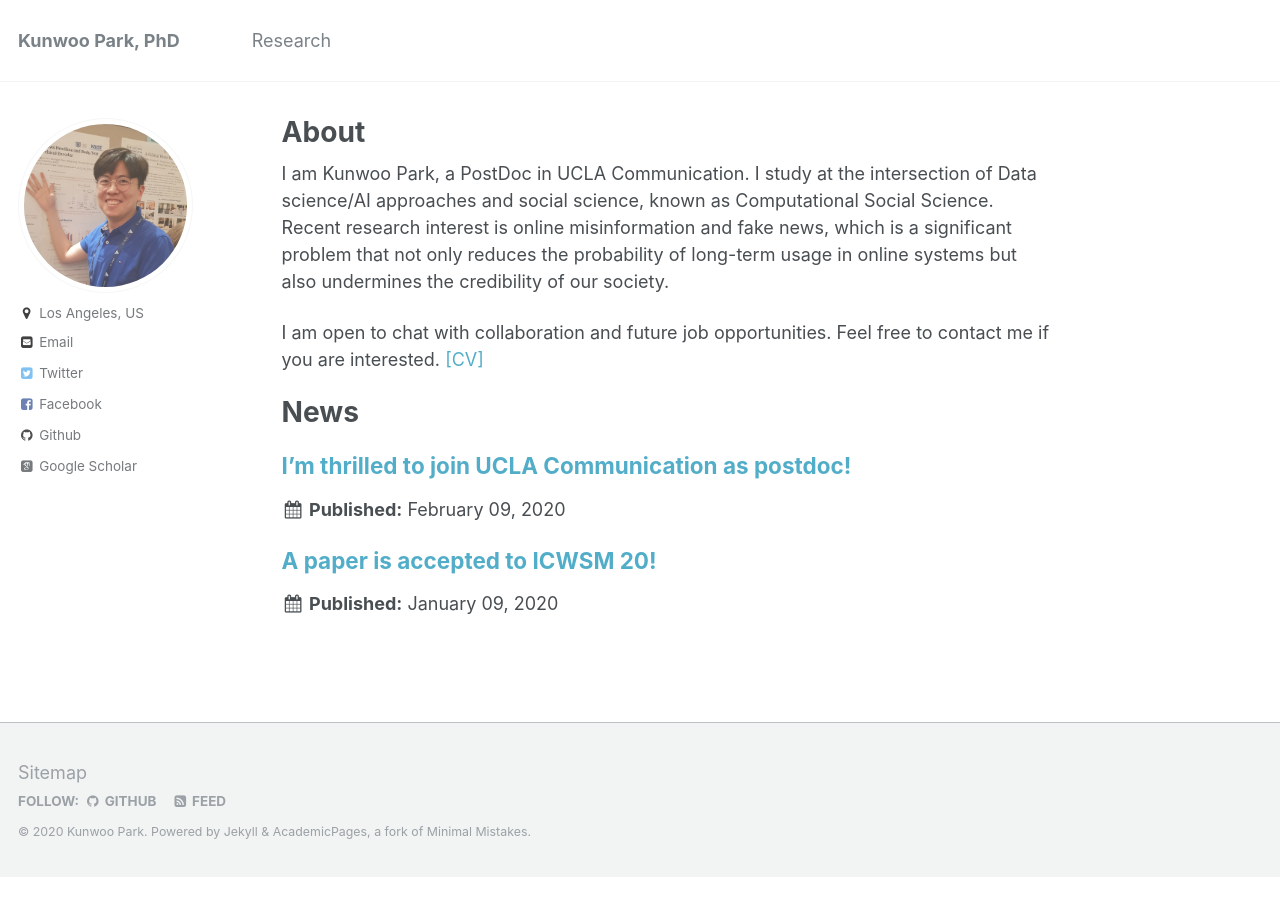
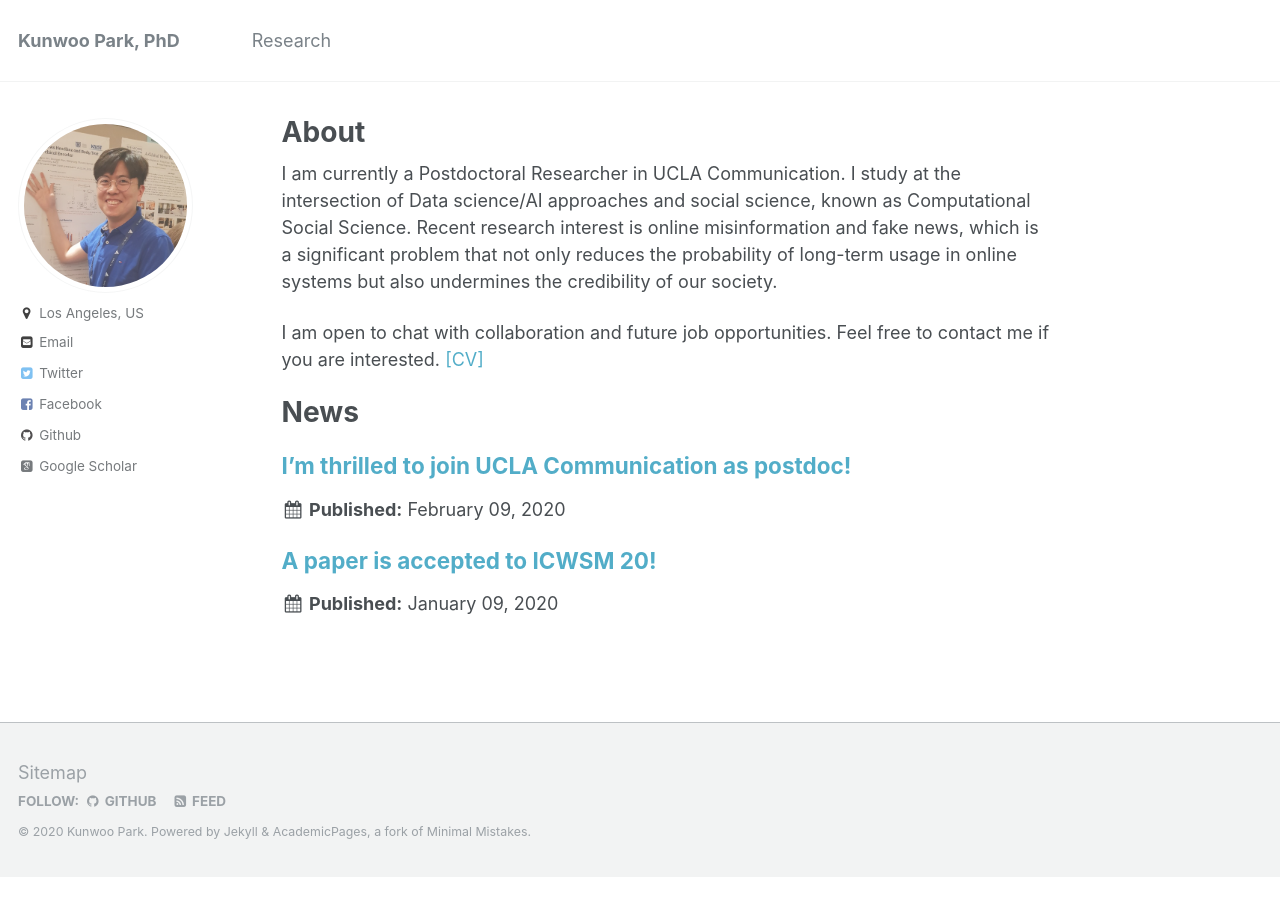
Before and after one commit to bywords/bywords.github.io, a Jekyll site: the page built from _pages/about.md, in a window 1280 px wide. Built offline with Jekyll 4.4.1, drawn with Linux system fonts in a browser that asks for light colours; some web fonts are replaced.

Commit message:
updated site

```diff
--- a/_pages/about.md
+++ b/_pages/about.md
@@ -8,7 +8,7 @@ redirect_from:
   - /about.html
 ---
 
-I am Kunwoo Park, a PostDoc in UCLA Communication. I study at the intersection of Data science/AI approaches and social science, known as Computational Social Science. Recent research interest is online misinformation and fake news, which is a significant problem that not only reduces the probability of long-term usage in online systems but also undermines the credibility of our society.
+I am currently a Postdoctoral Researcher in UCLA Communication. I study at the intersection of Data science/AI approaches and social science, known as Computational Social Science. Recent research interest is online misinformation and fake news, which is a significant problem that not only reduces the probability of long-term usage in online systems but also undermines the credibility of our society.
 
 I am open to chat with collaboration and future job opportunities. Feel free to contact me if you are interested. [[CV]](/files/kunwoo-cv.pdf)
 
```
